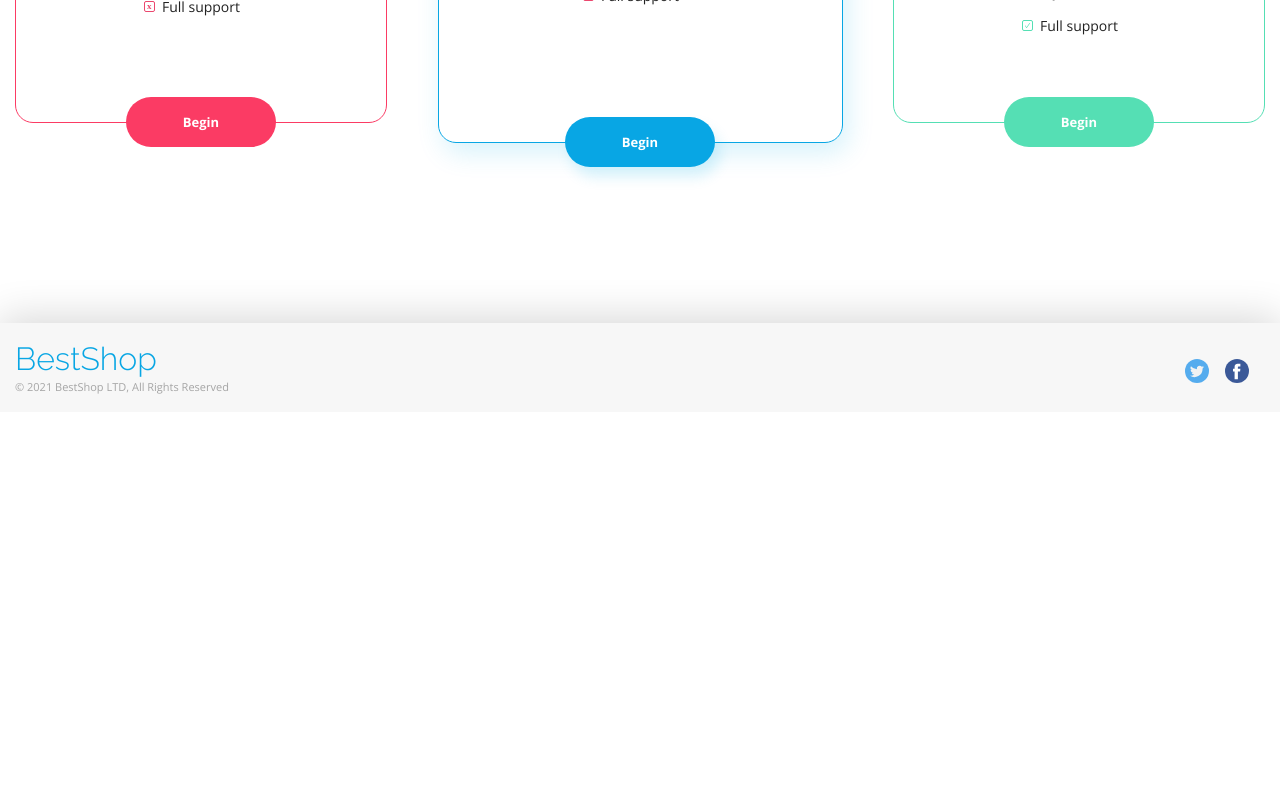
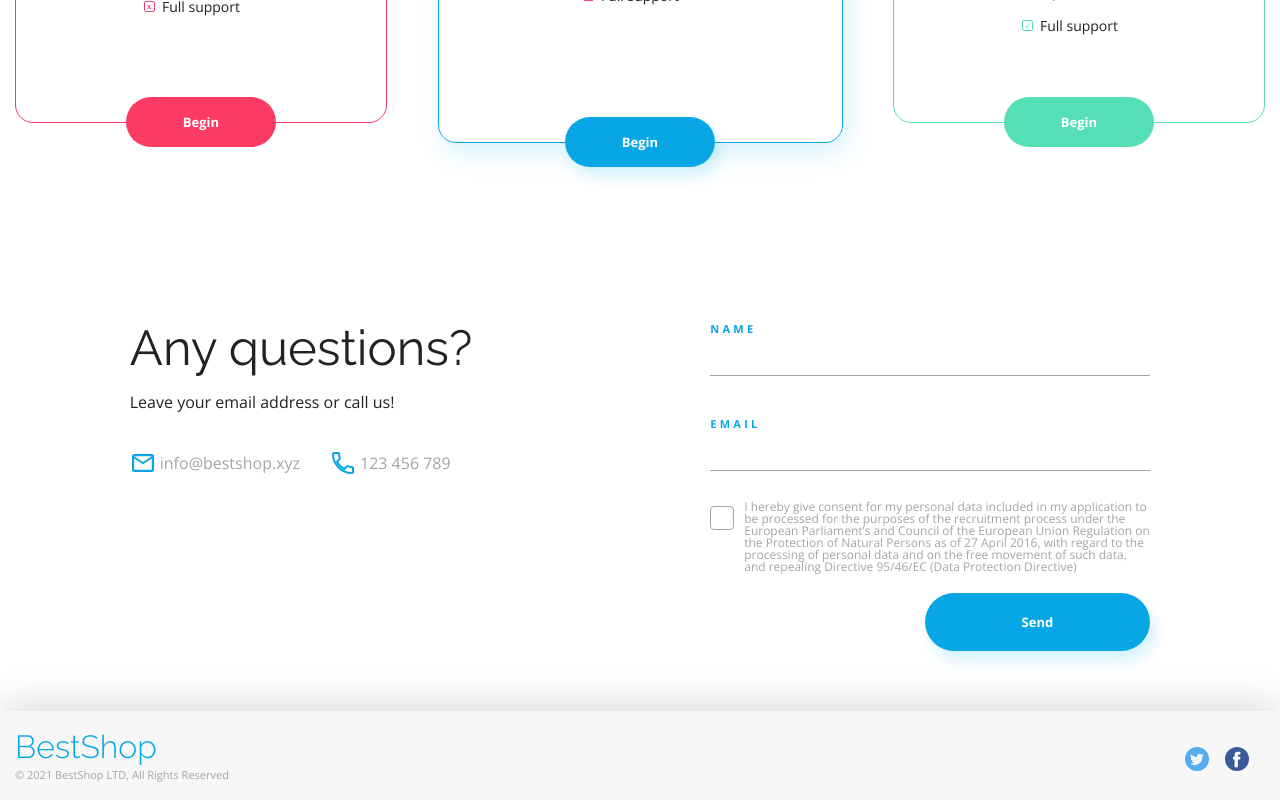
Before and after one commit to ewalezny/BestShopReact, a React (Create React App) app: page / in a window 1280 px wide. Shown: the part 3635-4435 px from the top of the page. Before the commit the page ends 4047 px from the top, so only its background shows below. Built offline with nearby package versions, Linux system fonts and the light colour scheme.

Commit message:
contact section done

```diff
--- a/src/App.js
+++ b/src/App.js
@@ -6,6 +6,7 @@ import Statistics from "./components/Statistics";
 import Benefits from "./components/Benefits";
 import Pricing from "./components/Pricing";
 import Footer from "./components/Footer";
+import Contact from "./components/Contact";
 
 const App = () => {
     return (
@@ -15,6 +16,7 @@ const App = () => {
             <Statistics/>
             <Benefits/>
             <Pricing/>
+            <Contact/>
             <Footer/>
         </>
     )
--- /dev/null
+++ b/src/components/Contact/Contact.js
@@ -0,0 +1,21 @@
+import React from "react";
+import ContactInfo from "./ContactInfo";
+import ContactForm from "./ContactForm";
+import styles from "./contact.module.scss";
+
+const Contact = () => {
+    const { container, contact__boxes } = styles;
+
+    return (
+        <section id="contact">
+            <div className={container}>
+                <div className={contact__boxes}>
+                    <ContactInfo/>
+                    <ContactForm/>
+                </div>
+            </div>
+        </section>
+    )
+}
+
+export default Contact;
--- /dev/null
+++ b/src/components/Contact/ContactForm.js
@@ -0,0 +1,35 @@
+import React from "react";
+import Button from "../Button";
+import styles from "./contactform.module.scss";
+
+const ContactForm = () => {
+    const { contact__box_second, name, email, custom_checkbox, contact__btn } = styles;
+
+    return (
+        <div className={contact__box_second}>
+            <form action="">
+                <label htmlFor="name">Name</label>
+                <input type="text" className={name} id="name" />
+                    <label htmlFor="email">Email</label>
+                    <input type="email" className={email} id="email" />
+                        <label htmlFor="regulations" className={custom_checkbox}>
+                            <input type="checkbox" id="regulations" />
+                                <span />
+                                <p>I hereby give consent for my personal data included in my application to be processed
+                                    for the
+                                    purposes of the recruitment process under the European Parliament’s and Council of
+                                    the
+                                    European Union Regulation on the Protection of Natural Persons as of 27 April 2016,
+                                    with
+                                    regard to the processing of personal data and on the free movement of such data, and
+                                    repealing Directive 95/46/EC (Data Protection Directive)</p>
+                        </label>
+                        <div className={contact__btn}>
+                            <Button primary medium>Send</Button>
+                        </div>
+            </form>
+        </div>
+    )
+}
+
+export default ContactForm;
--- /dev/null
+++ b/src/components/Contact/ContactInfo.js
@@ -0,0 +1,27 @@
+import React from "react";
+import styles from "./contactinfo.module.scss";
+import mailIcon from "../../assets/MailIcon.svg";
+import phoneIcon from "../../assets/PhoneIcon.svg";
+
+const ContactInfo = () => {
+    const { contact__box_first, contacts, contact__mail, mail, contact__phone, phone } = styles;
+
+    return (
+        <div className={contact__box_first}>
+            <h1>Any questions?</h1>
+            <p>Leave your email address or call us!</p>
+            <div className={contacts}>
+                <div className={contact__mail}>
+                    <img src={mailIcon} alt="mail" />
+                        <p className={mail}>info@bestshop.xyz</p>
+                </div>
+                <div className={contact__phone}>
+                    <img src={phoneIcon} alt="phone" />
+                        <p className={phone}>123 456 789</p>
+                </div>
+            </div>
+        </div>
+    )
+}
+
+export default ContactInfo;
--- /dev/null
+++ b/src/components/Contact/contact.module.scss
@@ -0,0 +1,24 @@
+@import "src/scss/settings/mixins";
+
+.container {
+  max-width: 1352px;
+  margin: 0 auto;
+
+  @media (max-width: 1352px) {
+    width: 100%;
+    padding: 0 15px;
+  }
+}
+
+.contact__boxes {
+  display: flex;
+  justify-content: space-around;
+  margin: 60px 0;
+
+  @include sm {
+    flex-direction: column;
+    justify-content: center;
+    align-items: center;
+    margin: 45px 15px;
+  }
+}
--- /dev/null
+++ b/src/components/Contact/contactform.module.scss
@@ -0,0 +1,72 @@
+@import "src/scss/settings/mixins";
+@import "src/scss/settings/fonts";
+@import "src/scss/settings/colors";
+
+.contact__box_second {
+  max-width: 440px;
+
+  @include sm {
+    margin-top: 40px;
+  }
+}
+
+form {
+  display: flex;
+  flex-direction: column;
+}
+
+label[for="name"],
+label[for="email"] {
+  font-family: $font-open-sans;
+  font-weight: 700;
+  font-size: 0.6875rem;
+  color: $color-primary;
+  text-transform: uppercase;
+  letter-spacing: 0.205rem;
+}
+
+.name,
+.email {
+  border: none;
+  border-bottom: 1px solid $color-gray;
+  height: 42px;
+}
+
+.name {
+  margin-bottom: 42px;
+}
+
+.custom_checkbox {
+  display: flex;
+  margin-top: 30px;
+
+  p {
+    font-family: $font-open-sans;
+    font-size: 0.75rem;
+    color: $color-gray;
+    padding-bottom: 20px;
+  }
+
+  input[type='checkbox'] {
+    display: none;
+  }
+
+  span {
+    display: block;
+    width: 24px;
+    height: 24px;
+    border: 1px solid $color-gray;
+    border-radius: 4px;
+    flex-shrink: 0;
+    margin: 5px 10px 0 0;
+  }
+}
+
+.custom-checkbox input:checked + span {
+  background: url("../../assets/Checkmark.svg") no-repeat center;
+}
+
+.contact__btn {
+  display: flex;
+  justify-content: flex-end;
+}
--- /dev/null
+++ b/src/components/Contact/contactinfo.module.scss
@@ -0,0 +1,63 @@
+@import "src/scss/settings/mixins";
+@import "src/scss/settings/fonts";
+@import "src/scss/settings/colors";
+
+.contact__box_first {
+  h1 {
+    font-family: $font-raleway;
+    font-size: 3.0625rem;
+    margin-bottom: 22px;
+
+    @include sm {
+      margin-bottom: 15px;
+    }
+  }
+
+  p {
+    font-family: $font-open-sans;
+    font-size: 1rem;
+    margin-bottom: 40px;
+  }
+}
+
+.contacts {
+  display: flex;
+
+  @include sm {
+    flex-direction: column;
+  }
+
+  img {
+    margin-right: 10px;
+    width: 27px;
+    height: 27px;
+  }
+
+  p {
+    font-family: $font-open-sans;
+    font-size: 1rem;
+    line-height: 1.6875rem;
+    font-weight: 400;
+    color: $color-gray;
+
+    @include sm {
+      margin-bottom: 15px;
+    }
+  }
+}
+
+.contact__mail {
+  display: flex;
+}
+
+.contact__phone {
+  display: flex;
+}
+
+.mail {
+  margin: 0 30px;
+}
+
+.phone {
+  margin: 0 30px;
+}
--- /dev/null
+++ b/src/components/Contact/index.js
@@ -0,0 +1 @@
+export { default } from "./Contact";
```
